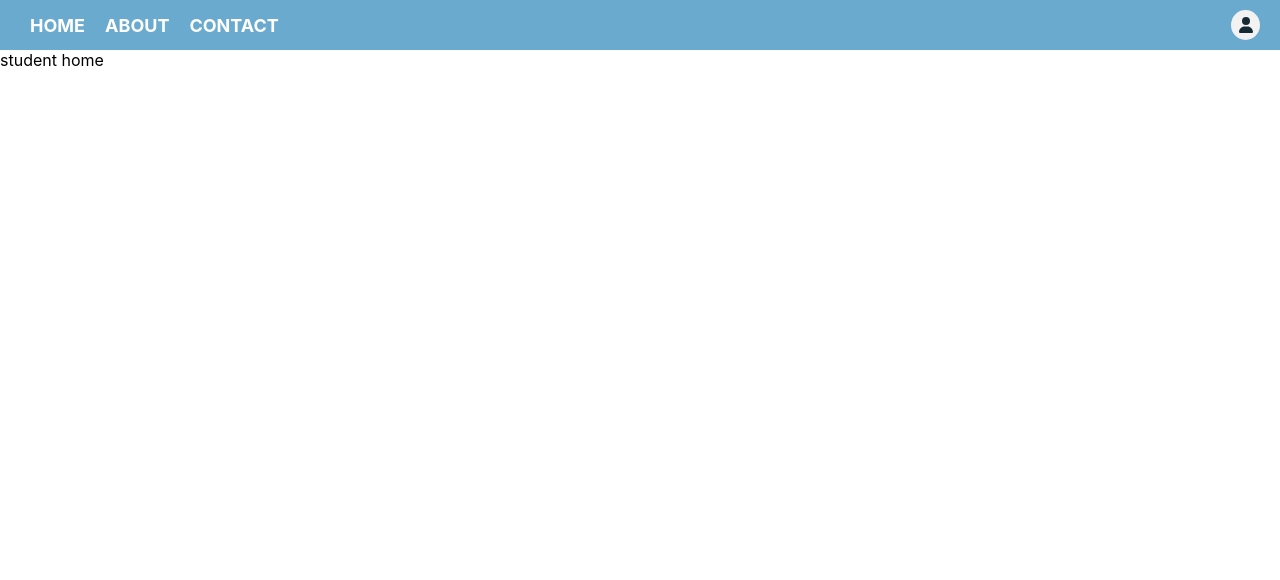
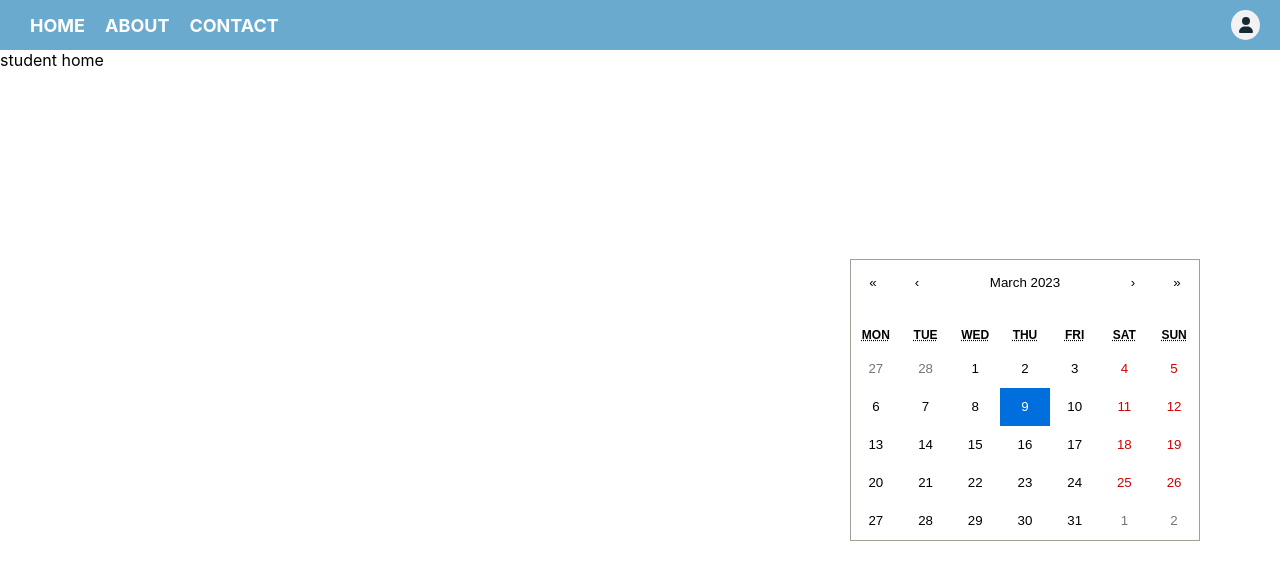
Before and after one commit to MythicSTR/Unify, a React (Create React App) app in the folder frontend/: page /student/home in a window 1280 px wide. Shown: the top 580 px of the page. Built offline with nearby package versions, Linux system fonts and the light colour scheme.

Commit message:
Calendar added

```diff
--- a/frontend/package.json
+++ b/frontend/package.json
@@ -11,6 +11,7 @@
     "axios": "^1.3.4",
     "bootstrap": "^5.3.0-alpha1",
     "react": "^18.2.0",
+    "react-calendar": "^4.0.0",
     "react-dom": "^18.2.0",
     "react-router-dom": "^6.8.2",
     "react-scripts": "5.0.1",
--- a/frontend/src/Pages/DepartmentHome.js
+++ b/frontend/src/Pages/DepartmentHome.js
@@ -1,11 +1,13 @@
 import React from "react";
 import Navbar from "../components/DepartmentNavbar"
+import MyCalendar from "../components/Calendar";
 
 function DepartmentHome(){
     return(
         <div>
             <Navbar/>
             Department home
+            <MyCalendar/>
         </div>
     );
 }
--- a/frontend/src/Pages/StudentHome.js
+++ b/frontend/src/Pages/StudentHome.js
@@ -1,11 +1,13 @@
 import React from "react";
 import Navbar from "../components/StudentNavbar"
+import MyCalendar from "../components/Calendar";
 
 function StudentHome(){
     return(
         <div>
             <Navbar/>
             student home
+            <MyCalendar/>
         </div>
     );
 }
--- a/frontend/src/Pages/TeacherHome.js
+++ b/frontend/src/Pages/TeacherHome.js
@@ -1,11 +1,13 @@
 import React from "react";
 import Navbar from "../components/TeacherNavbar"
+import MyCalendar from "../components/Calendar";
 
 function TeacherHome(){
     return(
         <div>
             <Navbar/>
             Teacher home
+            <MyCalendar/>
         </div>
     );
 }
--- /dev/null
+++ b/frontend/src/components/Calendar.js
@@ -0,0 +1,25 @@
+import React, { useState } from 'react';
+import Calendar from 'react-calendar';
+import 'react-calendar/dist/Calendar.css';
+import "../styles/Calendar.css"
+function MyCalendar() {
+    const [selectedDate, setSelectedDate] = useState(new Date());
+
+    function handleDateChange(date) {
+      setSelectedDate(date);
+    }
+
+    return (
+      <div>
+        <div className="calendar-container">
+          <Calendar
+            onChange={handleDateChange}
+            value={selectedDate}
+          />
+        </div>
+      </div>
+    );
+  }
+
+
+export default MyCalendar;
--- /dev/null
+++ b/frontend/src/styles/Calendar.css
@@ -0,0 +1,7 @@
+.calendar-container {
+    position: absolute;
+    right: 0;
+    top: 50%;
+    margin-right: 5rem;
+    transform: translateY(-50%);
+  }
```
Also changed, not shown: 1 other file (tests, documents, lock files or other folders).
